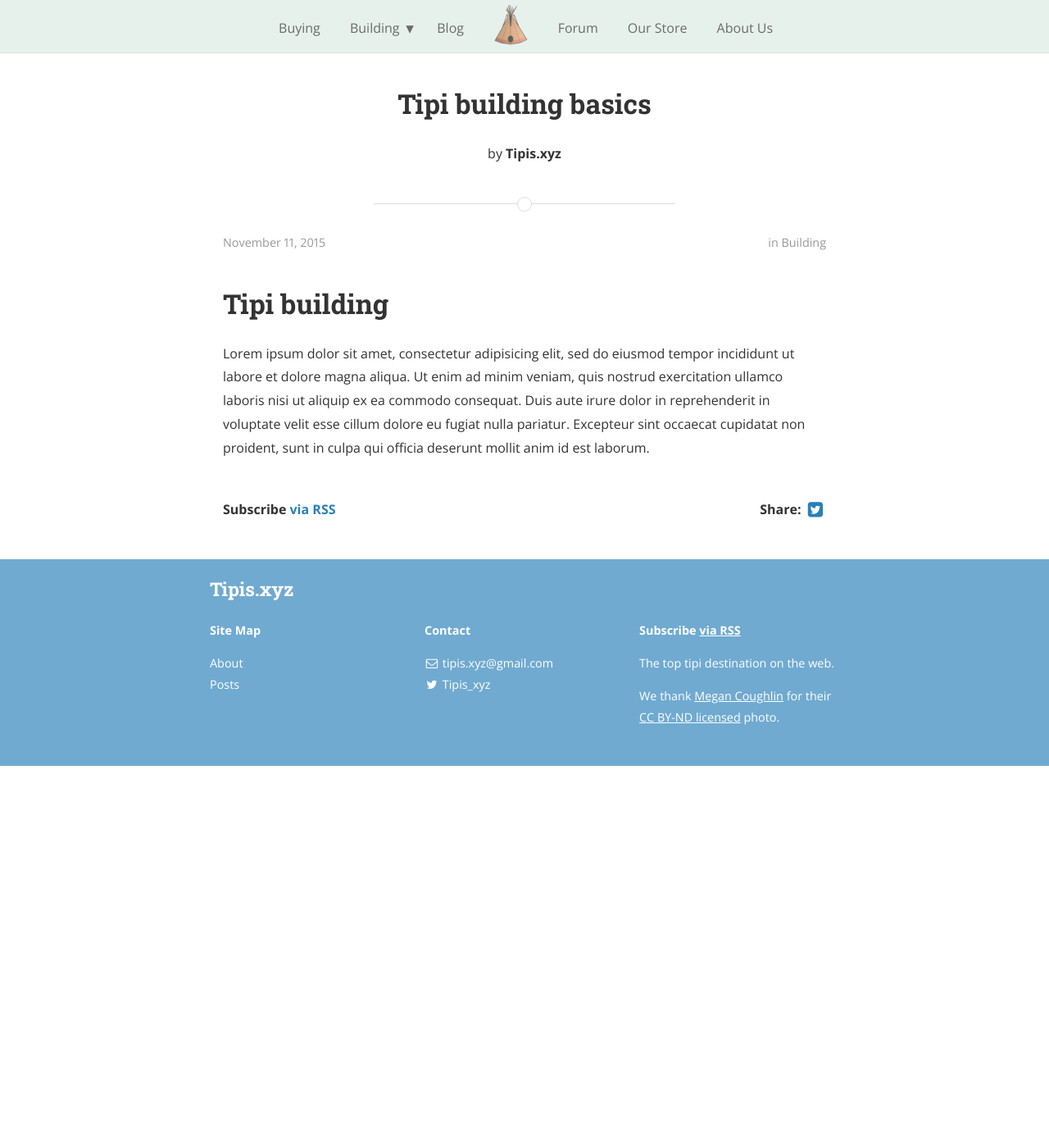
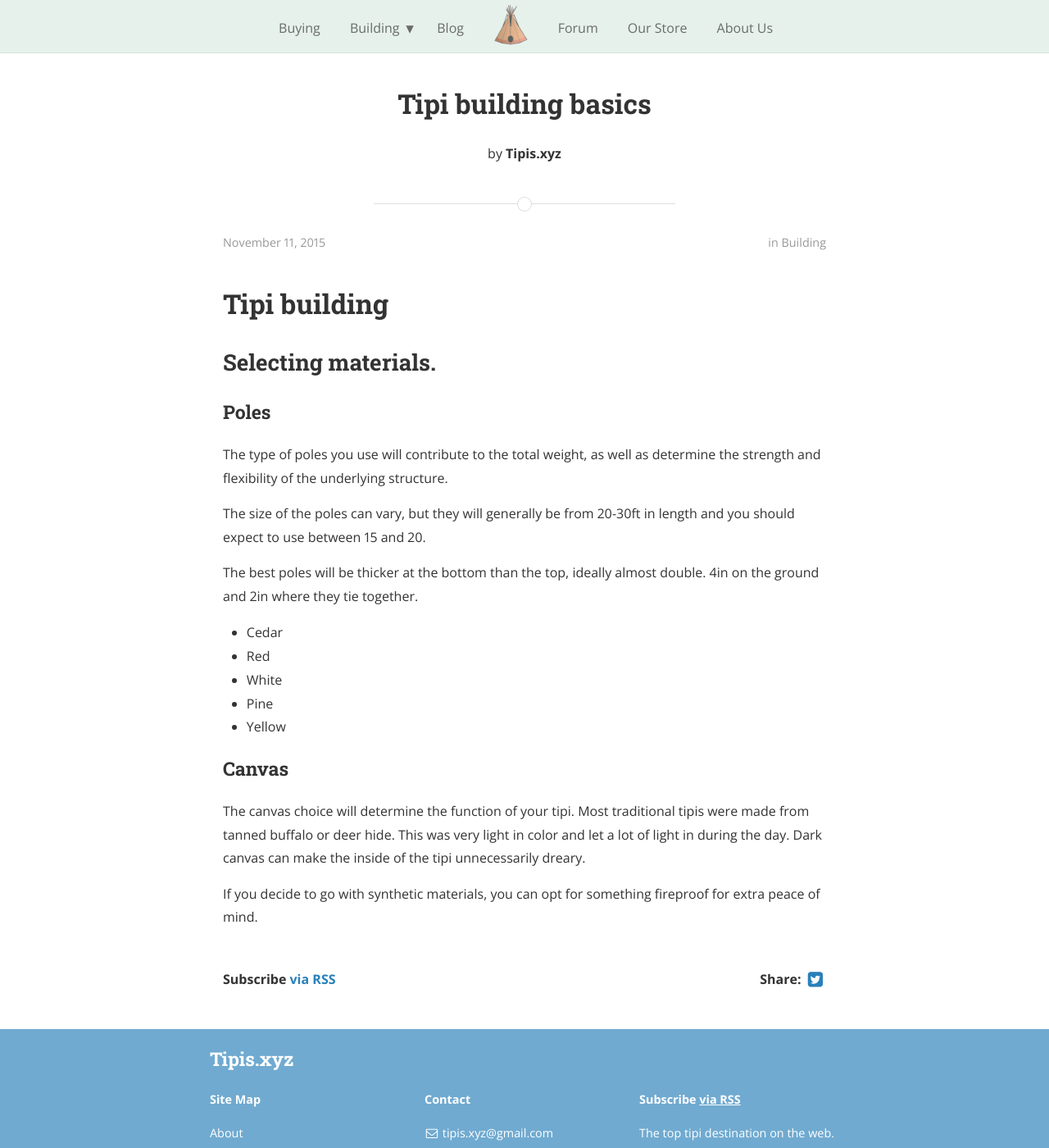
Before and after one commit to sitecoxyz/tipis.xyz, a Jekyll site: the page built from _posts/2015-11-11-building-basics.md, in a window 1280 px wide and 1400 px high. Shown: the whole window at 82% size. Built offline with Jekyll 4.4.1, drawn with Linux system fonts in a browser that asks for light colours; nearby versions of some CDN libraries; a style sheet for code colours, icons or effects is not loaded.

Commit message:
content.. i guess lol

```diff
--- a/_posts/2015-11-11-building-basics.md
+++ b/_posts/2015-11-11-building-basics.md
@@ -9,9 +9,24 @@ permalink: /building_basics/
 
 # Tipi building
 
-Lorem ipsum dolor sit amet, consectetur adipisicing elit, sed do eiusmod
-tempor incididunt ut labore et dolore magna aliqua. Ut enim ad minim veniam,
-quis nostrud exercitation ullamco laboris nisi ut aliquip ex ea commodo
-consequat. Duis aute irure dolor in reprehenderit in voluptate velit esse
-cillum dolore eu fugiat nulla pariatur. Excepteur sint occaecat cupidatat non
-proident, sunt in culpa qui officia deserunt mollit anim id est laborum.
+## Selecting materials.
+
+### Poles
+
+The type of poles you use will contribute to the total weight, as well as determine the strength and flexibility of the underlying structure.
+
+The size of the poles can vary, but they will generally be from 20-30ft in length and you should expect to use between 15 and 20.
+
+The best poles will be thicker at the bottom than the top, ideally almost double. 4in on the ground and 2in where they tie together.
+
+ - Cedar
+  - Red
+  - White
+ - Pine
+  - Yellow
+
+### Canvas
+
+The canvas choice will determine the function of your tipi.  Most traditional tipis were made from tanned buffalo or deer hide.  This was very light in color and let a lot of light in during the day.  Dark canvas can make the inside of the tipi unnecessarily dreary.
+
+If you decide to go with synthetic materials, you can opt for something fireproof for extra peace of mind.
```
Also changed, not shown: _posts/2015-07-18-welcome.markdown (+1 -8 lines), _posts/2015-11-10-buying-basics.md (+3 -6 lines).
